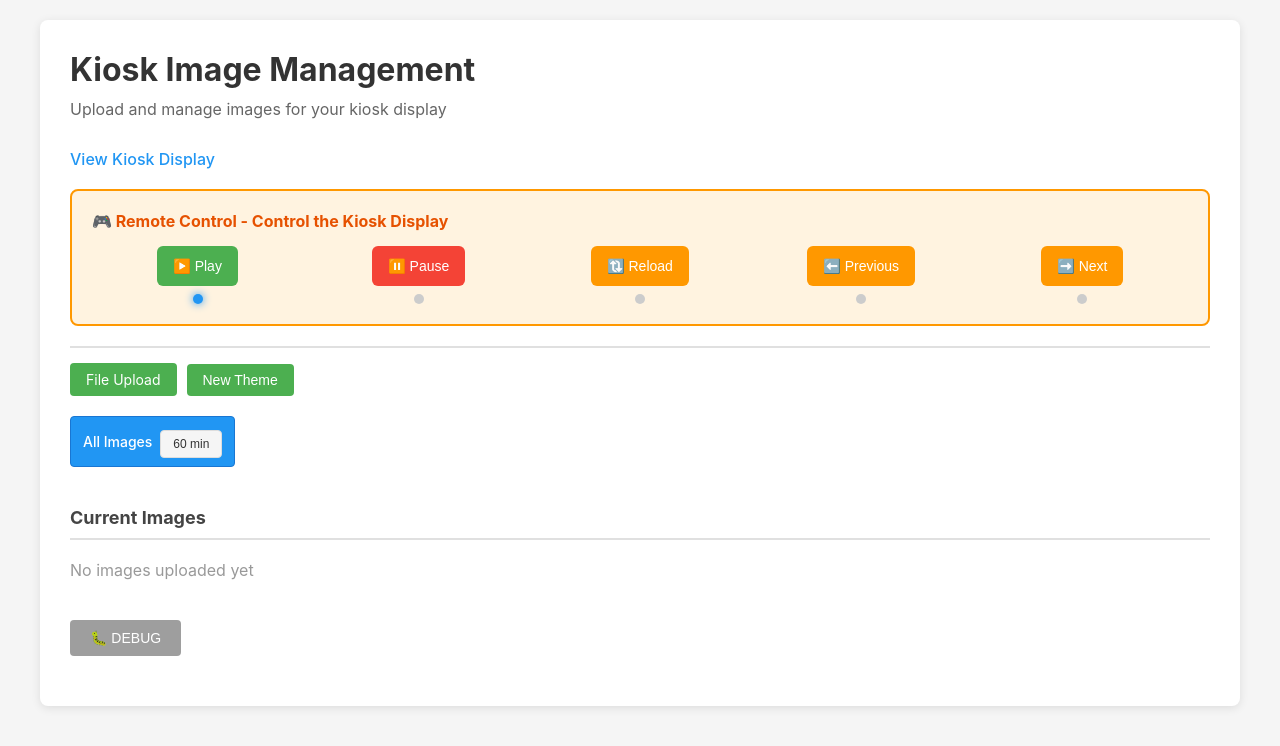
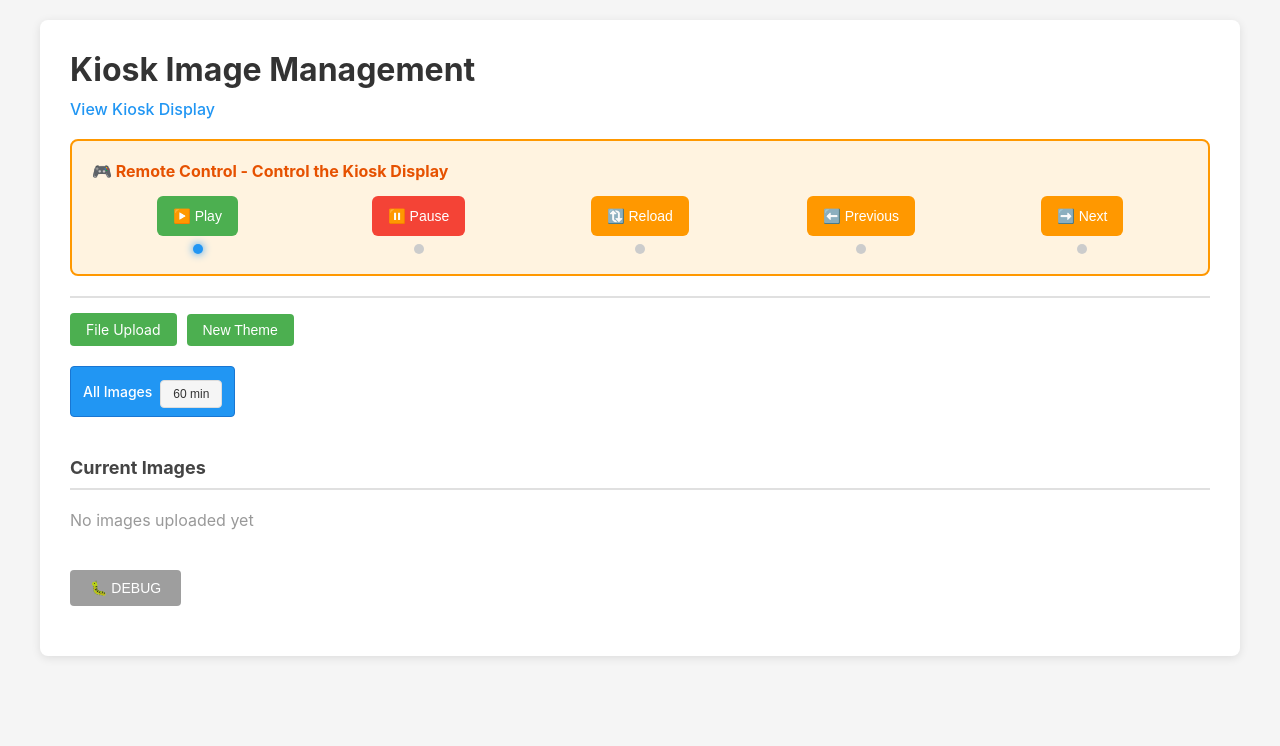
Before and after one commit to yodalf/art-kiosk, a Flask app: page / in a window 1280 px wide. Shown: the top 746 px of the page. Run offline with Flask 3, Linux system fonts and the light colour scheme; data that the repository does not hold is empty; some libraries are stand-ins or nearby versions.

Commit message:
Remove subtitle text from management page

```diff
--- a/templates/manage.html
+++ b/templates/manage.html
@@ -737,7 +737,6 @@
 <body>
     <div class="container">
         <h1>Kiosk Image Management</h1>
-        <p class="subtitle">Upload and manage images for your kiosk display</p>
 
         <div class="links">
             <a href="/view" id="view-kiosk-link">View Kiosk Display</a>
```
